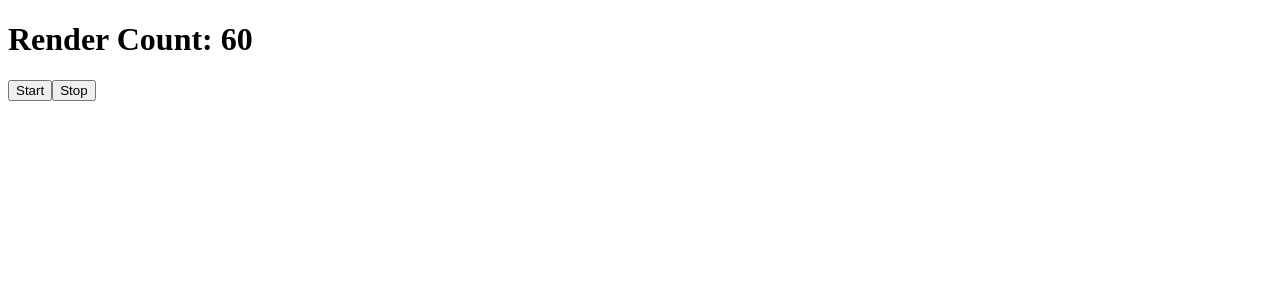
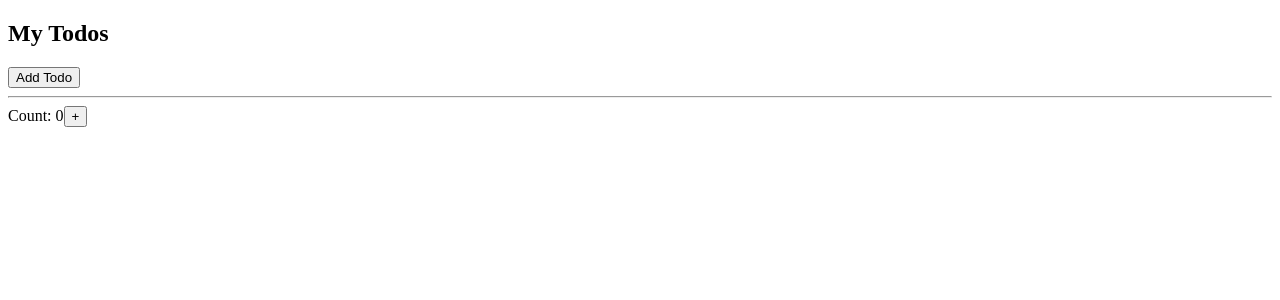
Before and after one commit to thanky1810/basicReact, a React (Vite) app: page / in a window 1280 px wide. Shown: the top 300 px of the page. Built offline with nearby package versions, Linux system fonts and the light colour scheme.

Commit message:
useCallback

```diff
--- a/src/main.jsx
+++ b/src/main.jsx
@@ -1,7 +1,7 @@
 import { StrictMode } from "react";
 import { createRoot } from "react-dom/client";
 import "./index.css";
-import App from "./useRef";
+import App from "./useCallback";
 createRoot(document.getElementById("root")).render(
   <StrictMode>
     <App></App>
--- /dev/null
+++ b/src/useCallback.jsx
@@ -0,0 +1,40 @@
+import { useState, memo, useCallback } from "react";
+
+const App = () => {
+  const [count, setCount] = useState(0);
+  const [todos, setTodos] = useState([]);
+
+  const increment = () => {
+    setCount((c) => c + 1);
+  };
+
+  const addTodo = useCallback(() => {
+    setTodos((t) => [...t, "New Todo"]);
+  }, [todos]);
+
+  return (
+    <>
+      <Todos todos={todos} addTodo={addTodo} />
+      <hr />
+      <div>
+        Count: {count}
+        <button onClick={increment}>+</button>
+      </div>
+    </>
+  );
+};
+
+const Todos = memo(({ todos, addTodo }) => {
+  console.log("child render");
+  return (
+    <>
+      <h2>My Todos</h2>
+      {todos.map((todo, index) => {
+        return <p key={index}>{todo}</p>;
+      })}
+      <button onClick={addTodo}>Add Todo</button>
+    </>
+  );
+});
+
+export default App;
```
